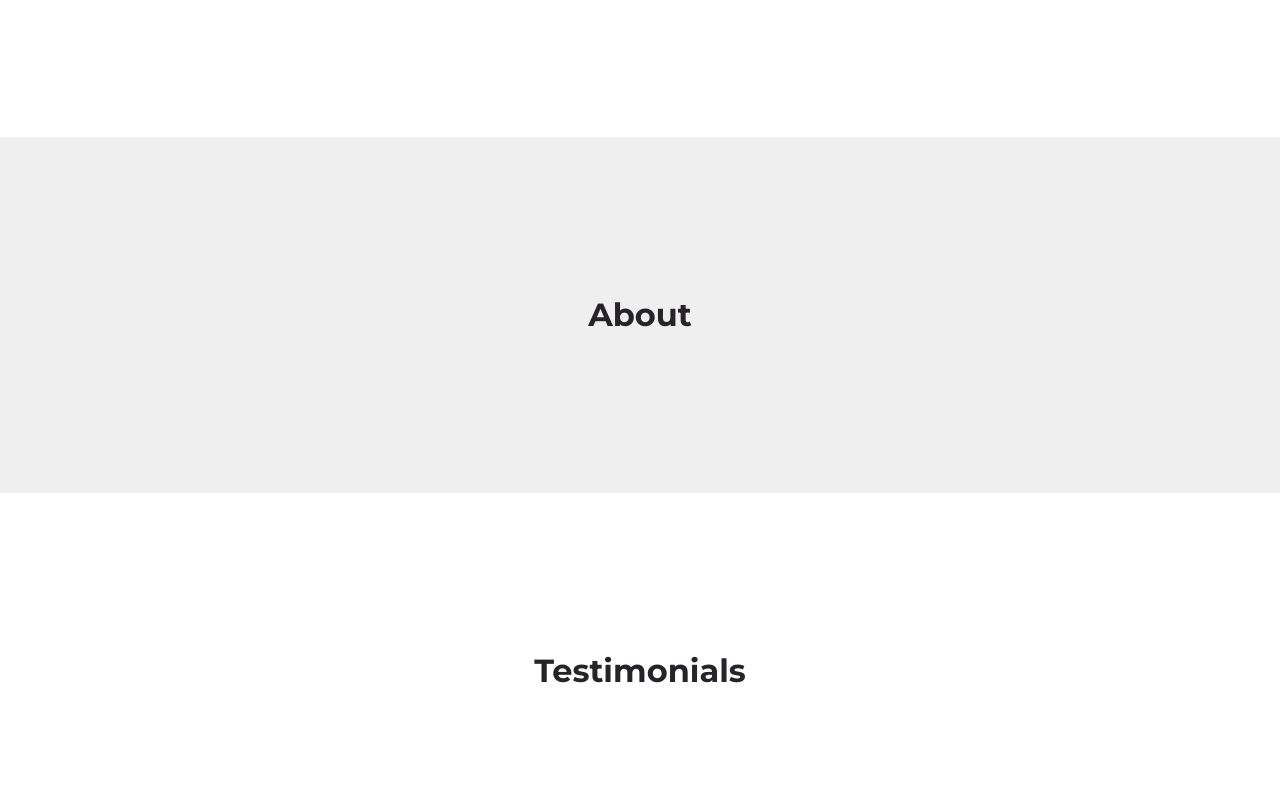
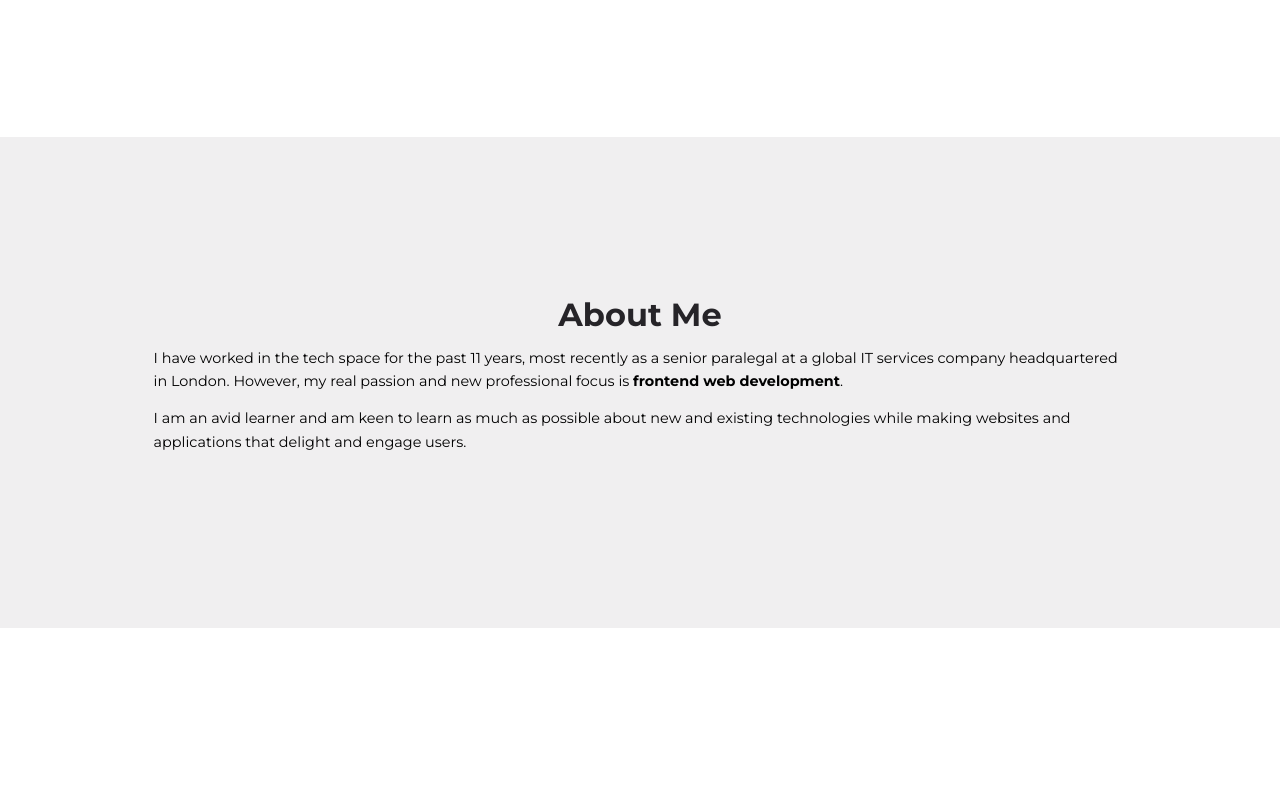
Before and after one commit to Nadia982/portfolio-2023-06-01, a React (Create React App) app: page / in a window 1280 px wide. Shown: the part 980-1769 px from the top of the page. Built offline with nearby package versions, Linux system fonts and the light colour scheme; the HTML template or start-up script is replaced by a standard one.

Commit message:
added content of about section

```diff
--- a/src/sections/about/About.css
+++ b/src/sections/about/About.css
@@ -0,0 +1,10 @@
+#about p {
+    margin: 1em 0;
+}
+
+@media screen and (max-width: 600px) {
+    .about__container{
+        width: 80%;
+        /* margin: 0 auto; */
+    }
+}
--- a/src/sections/about/About.jsx
+++ b/src/sections/about/About.jsx
@@ -2,7 +2,19 @@ import './About.css'
 
 const About = () => {
   return (
-    <section id="about"><h2>About</h2></section>
+    <section id="about">
+      <div className="container about__container">
+        <h2>About Me</h2>
+        <div className="about__cards"></div>
+        {/* <div className="about__left"> */}
+        <p>I have worked in the tech space for the past 11 years, most recently as a senior paralegal at a global IT services company headquartered in London. However, my real passion and new professional focus is <strong>frontend web development</strong>.</p>
+        {/* </div>
+        <div className="about__right"> */}
+          <p>I am an avid learner and am keen to learn as much as possible about new and existing technologies while making websites and applications that delight and engage users.</p>
+        {/* </div> */}
+
+      </div>
+    </section>
   )
 }
 
--- a/src/sections/header/Header.jsx
+++ b/src/sections/header/Header.jsx
@@ -13,7 +13,6 @@ const Header = () => {
 
         </div>
         <p>I am based in <strong>London, UK</strong> and have been building websites with React and JavaScript since 2022. As at June 2023, I am <strong>open</strong> to new work opportunities. If you would like to get in touch then please:</p>
-      {/* <p>I have worked in the tech space for the past 11 years, most recently as a senior paralegal at a global IT services company headquartered in London. However, my real passion and new professional focus is frontend web development.</p> */}
 
       <div className="header__cta">
       <a href="https://www.linkedin.com/in/natalie-g-b947331a/" className="btn primary">Message me on LinkedIn</a>
```
